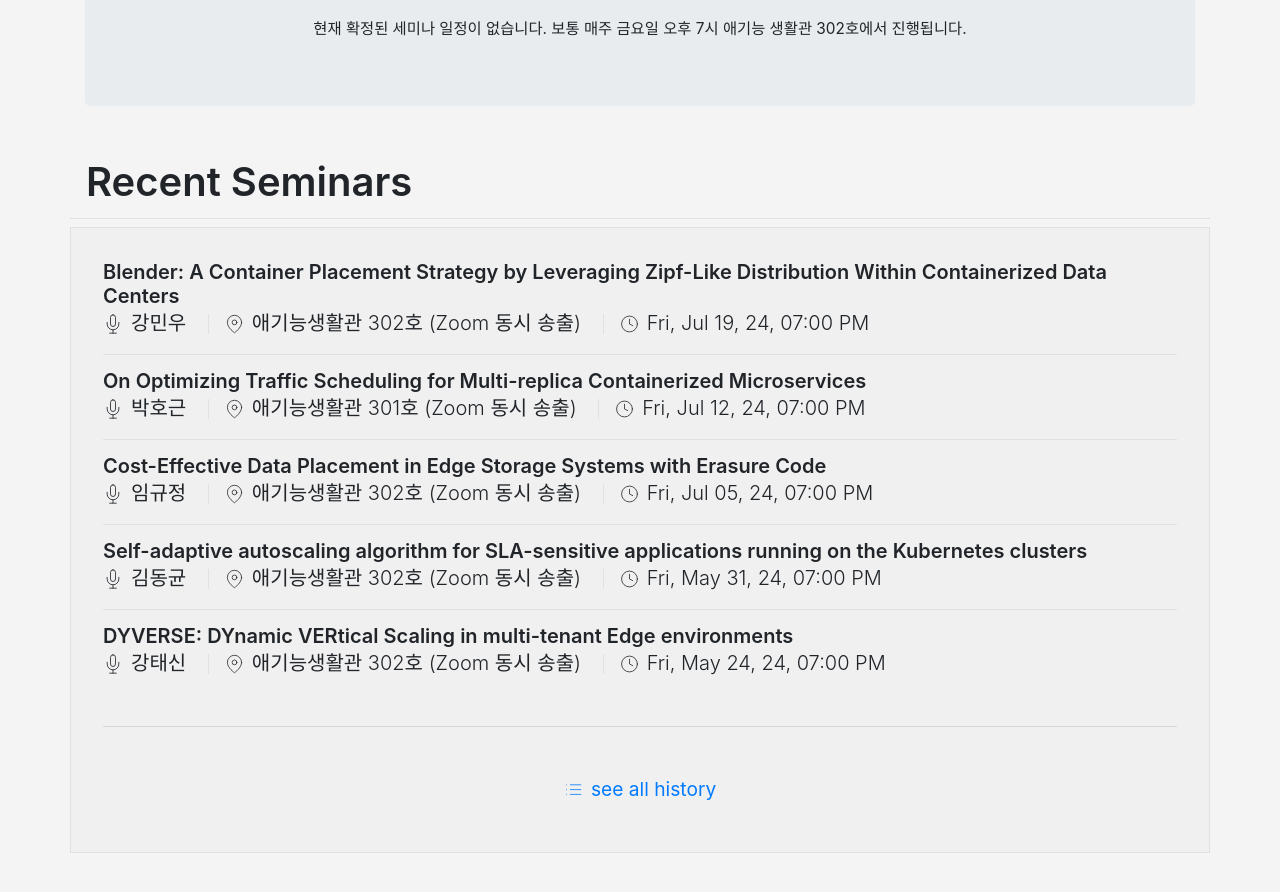
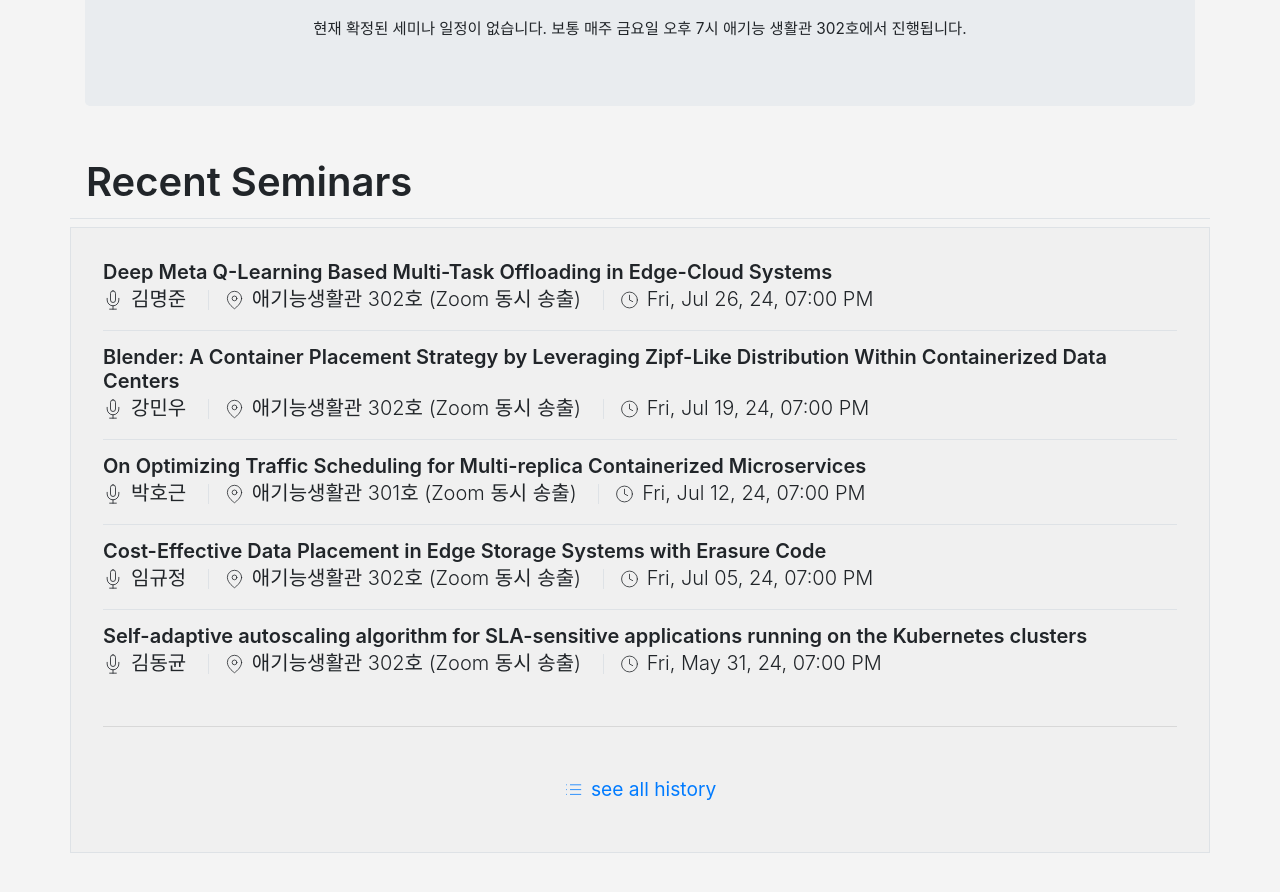
Before and after one commit to KU-Cloud/ku-cloud.github.io, a Jekyll site: the page built from seminar.html, in a window 1280 px wide and 900 px high, scrolled down 355 px. Shown: the top 892 px of the window. Built offline with Jekyll 4.4.1, drawn with Linux system fonts in a browser that asks for light colours.

Commit message:
myungjun seminar

```diff
--- a/_data/seminars.yaml
+++ b/_data/seminars.yaml
@@ -1031,3 +1031,7 @@
   speacker: 강민우
   date: 2024-07-19T19:00:00.000+0900
   location: 애기능생활관 302호 (Zoom 동시 송출)
+- title: 'Deep Meta Q-Learning Based Multi-Task Offloading in Edge-Cloud Systems'
+  speacker: 김명준
+  date: 2024-07-26T19:00:00.000+0900
+  location: 애기능생활관 302호 (Zoom 동시 송출)
```
